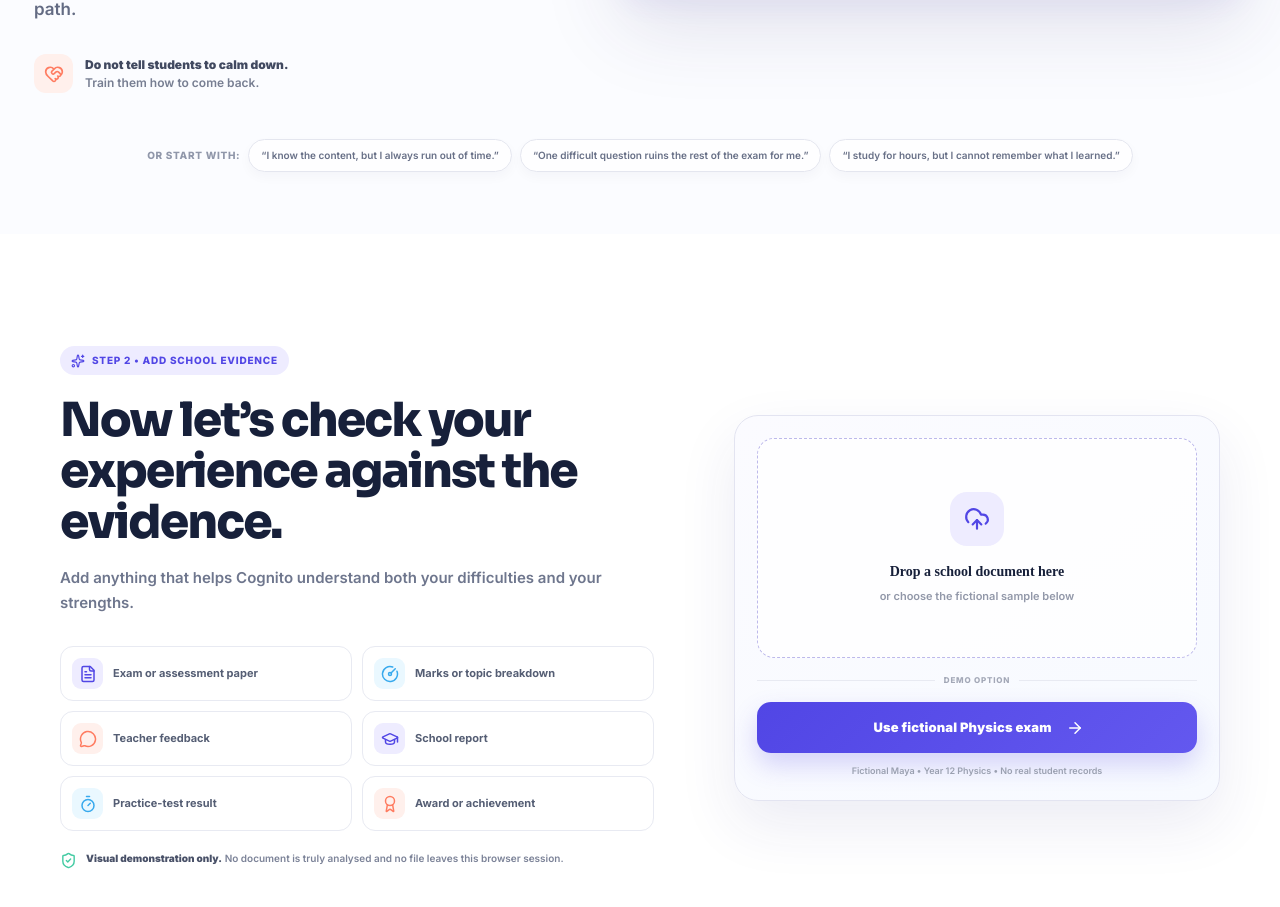
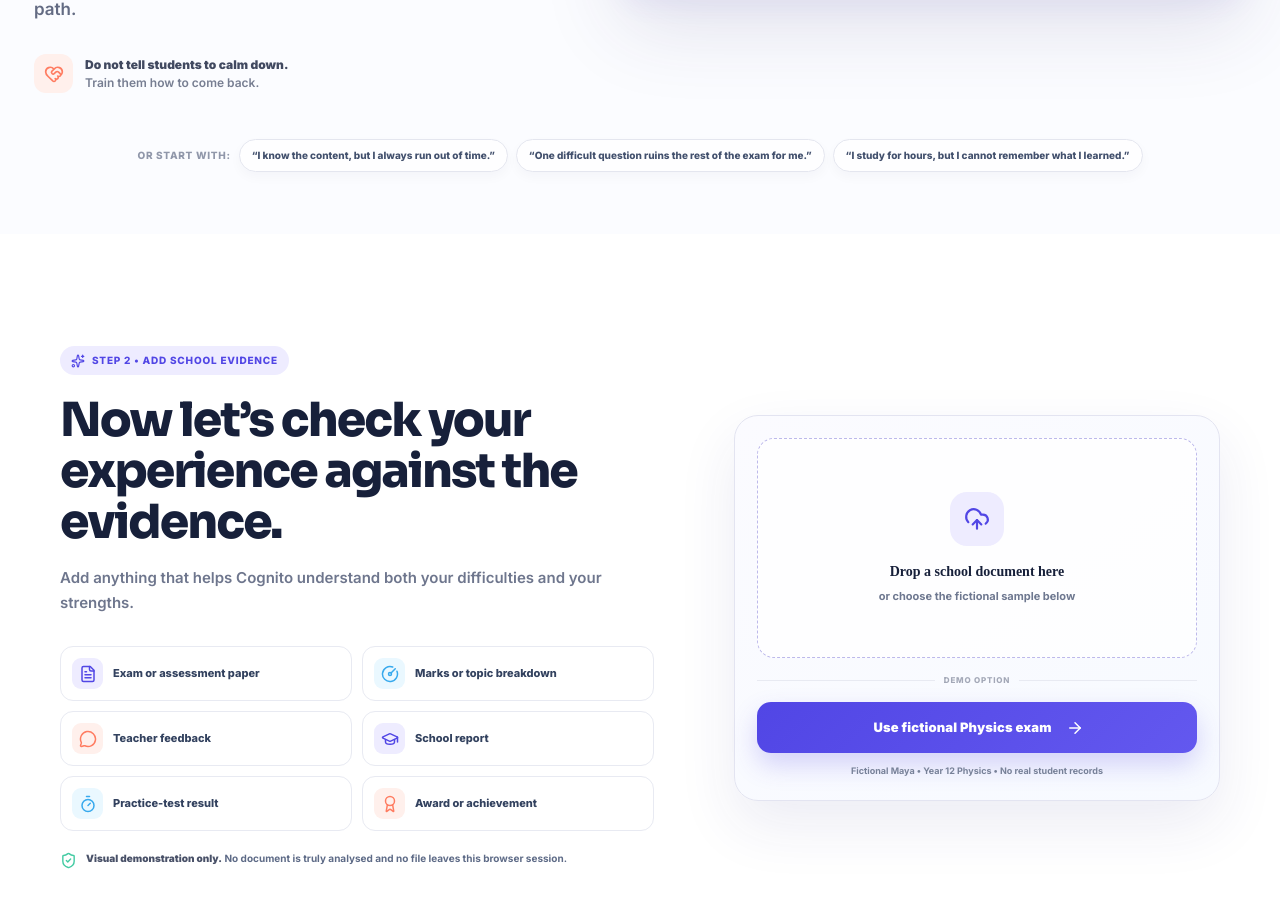
Before and after one commit to BeatViral/cognito-performance-path, a React (Vite) app: page / in a window 1280 px wide. Shown: the part 876-1783 px from the top of the page. Built offline with nearby package versions, Linux system fonts and the light colour scheme.

Commit message:
Embolden option and evidence copy

```diff
--- a/src/index.css
+++ b/src/index.css
@@ -109,7 +109,7 @@
 .conversation-note { display: flex; gap: 7px; justify-content: center; align-items: center; padding: 11px; font-size: 9px; color: #8990a2; background: #fbfcff; border-top: 1px solid var(--line); }
 .opening-examples { grid-column: 1/-1; display: flex; gap: 8px; align-items: center; justify-content: center; margin-top: -26px; flex-wrap: wrap; }
 .opening-examples > span { font-size: 10px; font-weight: 800; color: #9097aa; text-transform: uppercase; letter-spacing: .07em; }
-.opening-examples button { border: 1px solid #e4e6ef; border-radius: 999px; background: rgba(255,255,255,.86); color: #687087; padding: 8px 12px; font-size: 10px; box-shadow: 0 5px 12px rgba(24,32,58,.03); }
+.opening-examples button { border: 1px solid #e4e6ef; border-radius: 999px; background: rgba(255,255,255,.86); color: #42506d; padding: 8px 12px; font-size: 10px; font-weight: 800; box-shadow: 0 5px 12px rgba(24,32,58,.03); }
 .opening-examples button:hover { color: var(--indigo); border-color: #ccc8fa; }
 
 .page-section { padding: 112px max(34px, calc((100% - 1160px)/2)); scroll-margin-top: 72px; }
@@ -122,11 +122,11 @@
 .section-grid { display: grid; grid-template-columns: 1.1fr .9fr; gap: 80px; align-items: center; }
 .evidence-section { background: #fff; }
 .evidence-types { display: grid; grid-template-columns: repeat(2,1fr); gap: 10px; margin-top: 30px; }
-.evidence-type { display: flex; align-items: center; gap: 10px; border: 1px solid var(--line); border-radius: 13px; padding: 11px; font-size: 11px; font-weight: 650; color: #555e74; }
+.evidence-type { display: flex; align-items: center; gap: 10px; border: 1px solid var(--line); border-radius: 13px; padding: 11px; font-size: 11px; font-weight: 800; color: #33425f; }
 .evidence-type span { width: 31px; height: 31px; display: grid; place-items: center; color: var(--indigo); background: var(--indigo-pale); border-radius: 9px; }
 .evidence-type:nth-child(2) span,.evidence-type:nth-child(5) span { color: var(--sky); background: var(--sky-pale); }
 .evidence-type:nth-child(3) span,.evidence-type:nth-child(6) span { color: var(--coral); background: var(--coral-pale); }
-.simulation-warning { display: flex; align-items: flex-start; gap: 9px; color: #7c8398; font-size: 10px; line-height: 1.5; margin-top: 20px; }
+.simulation-warning { display: flex; align-items: flex-start; gap: 9px; color: #5e6b87; font-size: 10px; font-weight: 700; line-height: 1.5; margin-top: 20px; }
 .simulation-warning svg { color: var(--mint); margin-top: 1px; }
 .simulation-warning strong { color: #495168; }
 .upload-panel { border: 1px solid #e3e4f1; border-radius: 24px; background: linear-gradient(145deg,#fbfbff,#f7faff); padding: 22px; box-shadow: 0 24px 60px rgba(48,42,133,.09); }
@@ -134,14 +134,14 @@
 .drop-zone:hover { border-color: var(--indigo); background: #fff; }
 .upload-icon { width: 54px; height: 54px; display: grid; place-items: center; border-radius: 17px; color: var(--indigo); background: var(--indigo-pale); margin-bottom: 15px; }
 .drop-zone strong { font-family: "Sora Variable"; font-size: 14px; }
-.drop-zone > span { color: #9298a9; font-size: 11px; margin-top: 6px; }
+.drop-zone > span { color: #6e7890; font-size: 11px; font-weight: 700; margin-top: 6px; }
 .drop-zone button { border: 0; color: var(--coral); background: var(--coral-pale); border-radius: 9px; padding: 7px 10px; font-size: 10px; display: flex; align-items: center; gap: 5px; margin-top: 13px; }
 .or-divider { display: flex; align-items: center; gap: 9px; color: #a3a8b7; font-size: 8px; font-weight: 800; letter-spacing: .1em; margin: 16px 0; }
 .or-divider::before,.or-divider::after { content: ""; height: 1px; background: var(--line); flex: 1; }
 .upload-panel .primary-button { width: 100%; }
-.microcopy { text-align: center; font-size: 9px; color: #9aa0b0; margin: 11px 0 0; }
+.microcopy { text-align: center; font-size: 9px; font-weight: 700; color: #778198; margin: 11px 0 0; }
 .fictional-evidence { margin-top: 60px; border: 1px solid var(--line); border-radius: 24px; background: #fff; box-shadow: 0 26px 70px rgba(25,34,72,.08); overflow: hidden; }
-.evidence-banner { min-height: 44px; padding: 9px 17px; background: var(--mint-pale); color: #267d67; display: flex; align-items: center; gap: 8px; font-size: 10px; }
+.evidence-banner { min-height: 44px; padding: 9px 17px; background: var(--mint-pale); color: #267d67; display: flex; align-items: center; gap: 8px; font-size: 10px; font-weight: 800; }
 .evidence-banner span { margin-left: auto; color: #5c9d8b; }
 .student-summary { padding: 22px; display: grid; grid-template-columns: auto 1fr auto auto auto; gap: 16px; align-items: center; border-bottom: 1px solid var(--line); }
 .maya-avatar { width: 52px; height: 52px; display: grid; place-items: center; border-radius: 16px; color: white; font-family: "Sora Variable"; font-size: 20px; font-weight: 800; background: linear-gradient(145deg,var(--indigo),var(--lavender)); }
```
Also changed, not shown: 4 other files (tests, documents, lock files or other folders).
